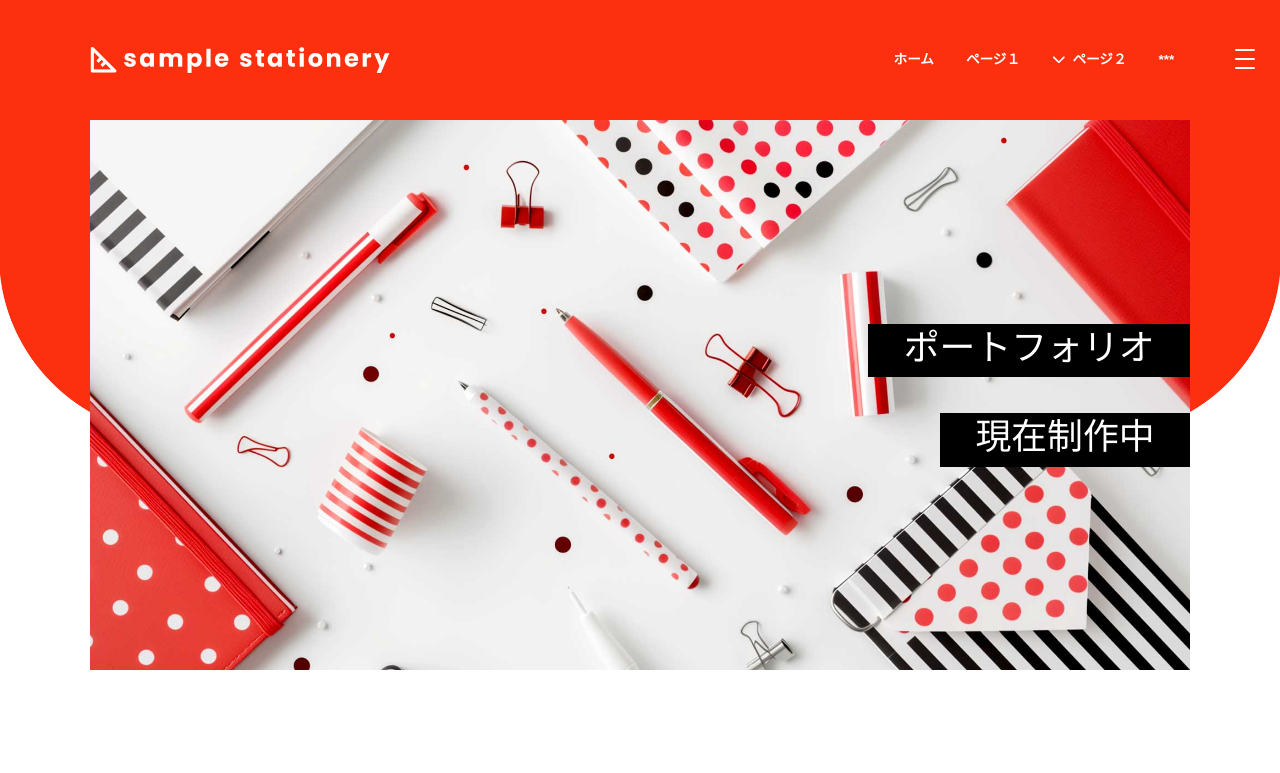
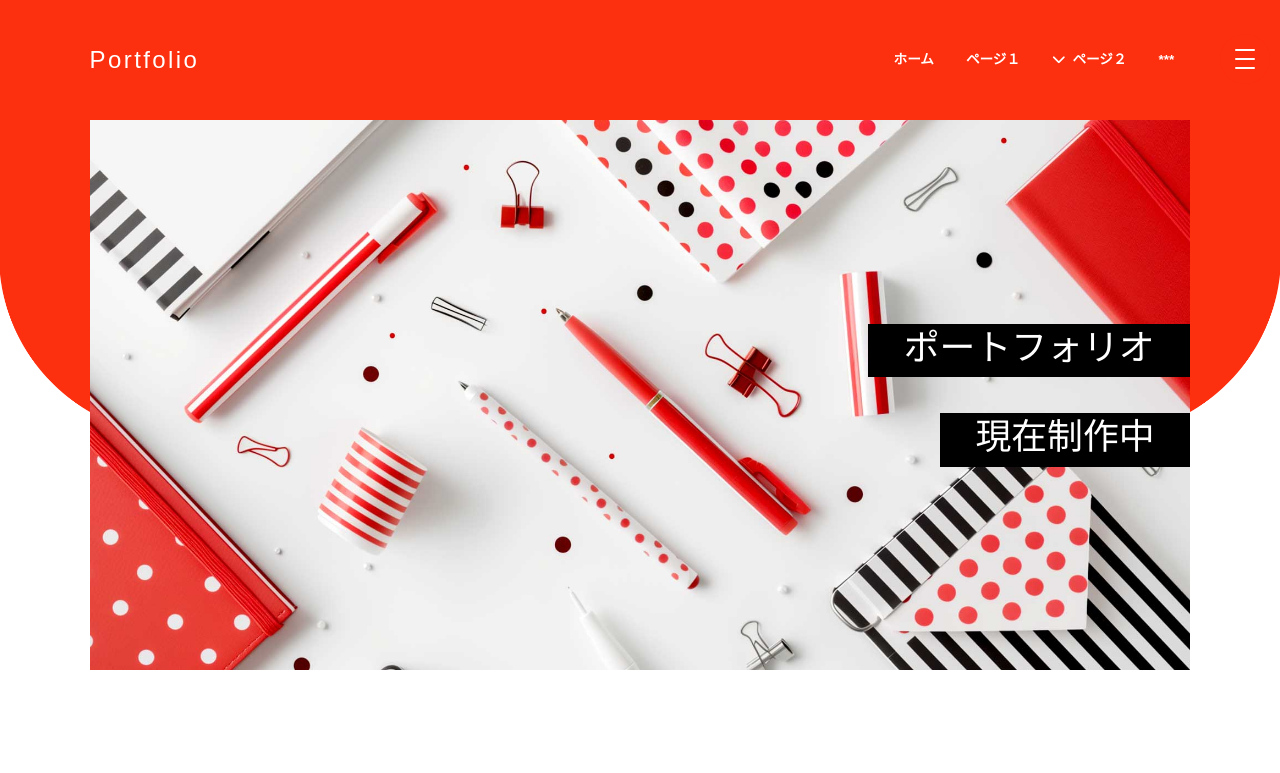
Before and after one commit to haru-maki1103/portfolio, a plain HTML site: page index.html in a window 1280 px wide. Shown: the top 773 px of the page. Drawn offline with nearby package versions, Linux system fonts and the light colour scheme; some packages are replaced by stand-ins of ours; a script that the page names is missing; a web font is replaced by a local one.

Commit message:
Update index.html

```diff
--- a/index.html
+++ b/index.html
@@ -14,7 +14,7 @@
 
 <header>
 
-<h1 class="logo"><a href="index.html"><img src="images/logo.png" alt="sample stationery"></a></h1>
+<h1 class="logo"><a href="index.html">Portfolio</a></h1>
 
 <nav>
 <ul>
```
